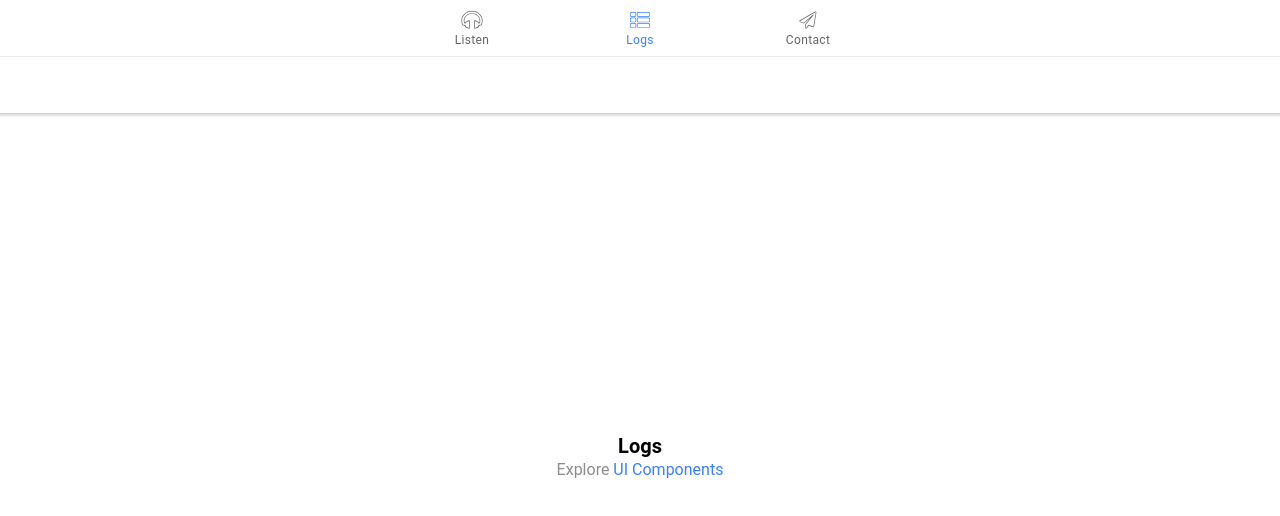
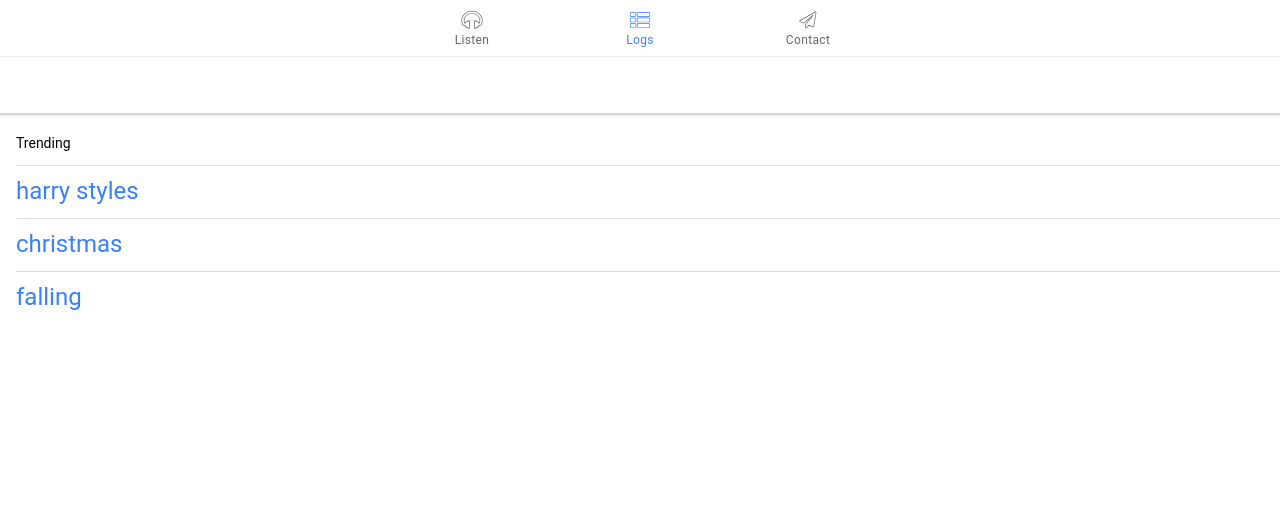
Before and after one commit to MarkusBecerra/KJHK2020App, a React (Create React App) app in the folder KJHK/: page /tab2 in a window 1280 px wide. Shown: the top 516 px of the page. Built offline with nearby package versions, Linux system fonts and the light colour scheme.

Commit message:
small formatting changes and using ionlist in tab2

```diff
--- a/KJHK/package.json
+++ b/KJHK/package.json
@@ -5,6 +5,7 @@
   "dependencies": {
     "@capacitor/core": "2.2.0",
     "@ionic-native/core": "^5.27.0",
+    "@ionic-native/http": "^5.27.0",
     "@ionic/pwa-elements": "^1.5.2",
     "@ionic/react": "^5.0.7",
     "@ionic/react-hooks": "0.0.8",
@@ -18,6 +19,7 @@
     "@types/react-dom": "^16.9.4",
     "@types/react-router": "^5.1.4",
     "@types/react-router-dom": "^5.1.3",
+    "cordova-plugin-advanced-http": "^3.0.0",
     "ionicons": "^5.0.0",
     "react": "^16.13.0",
     "react-dom": "^16.13.0",
--- a/KJHK/src/components/ContactContainer.tsx
+++ b/KJHK/src/components/ContactContainer.tsx
@@ -53,11 +53,11 @@
             <IonCol>
 
             <a href="http://kjhk.org/web/" target="_blank" rel="noopener noreferrer">
-                          <img src="../assets/img/kjhk-webs_DS.svg" alt="../assets/icon.png"/>
+                    <img src="../assets/img/kjhk-webs_DS.svg" alt="../assets/icon.png"/>
             </a>
 
-                      <a href="https://www.youtube.com/channel/UCqwb8_dzDRSE5RyrgP0q-tA" target="_blank" rel="noopener noreferrer">
-                          <img src="../assets/img/Youtube_DS.svg" alt="../assets/icon.png"/>
+            <a href="https://www.youtube.com/channel/UCqwb8_dzDRSE5RyrgP0q-tA" target="_blank" rel="noopener noreferrer">
+                    <img src="../assets/img/Youtube_DS.svg" alt="../assets/icon.png"/>
             </a>
 
             </IonCol>
--- /dev/null
+++ b/KJHK/src/hooks/logRetriever.ts
@@ -0,0 +1,6 @@
+import { useState, useEffect } from "react";
+import { useCamera } from '@ionic/react-hooks/camera';
+import { useFilesystem, base64FromPath } from '@ionic/react-hooks/filesystem';
+import { useStorage } from '@ionic/react-hooks/storage';
+import { isPlatform } from '@ionic/react';
+import { CameraResultType, CameraSource, CameraPhoto, Capacitor, FilesystemDirectory } from "@capacitor/core";
--- a/KJHK/src/pages/Tab2.tsx
+++ b/KJHK/src/pages/Tab2.tsx
@@ -1,7 +1,8 @@
 import React from 'react';
-import { IonContent, IonHeader, IonPage, IonTitle, IonToolbar } from '@ionic/react';
+import { IonButton, IonContent, IonItem, IonLabel, IonList, IonListHeader, IonToolbar, IonHeader, IonPage, IonTitle    } from '@ionic/react';
 import ExploreContainer from '../components/ExploreContainer';
 import './Tab2.css';
+import LogsContainer from '../components/LogsContainer';
 
 const Tab2: React.FC = () => {
   return (
@@ -16,7 +17,27 @@
             <IonTitle size="large">Logs</IonTitle>
           </IonToolbar>
         </IonHeader>
-        <ExploreContainer name="Logs" />
+
+        <IonList>
+          <IonListHeader lines="inset">
+            <IonLabel>Trending</IonLabel>
+          </IonListHeader>
+          <IonItem>
+            <IonLabel color="primary">
+              <h1>harry styles</h1>
+            </IonLabel>
+          </IonItem>
+          <IonItem>
+            <IonLabel color="primary">
+              <h1>christmas</h1>
+            </IonLabel>
+          </IonItem>
+          <IonItem lines="none">
+            <IonLabel color="primary">
+              <h1>falling</h1>
+            </IonLabel>
+          </IonItem>
+        </IonList>
       </IonContent>
     </IonPage>
   );
```
Also changed, not shown: 1 other file (tests, documents, lock files or other folders).
